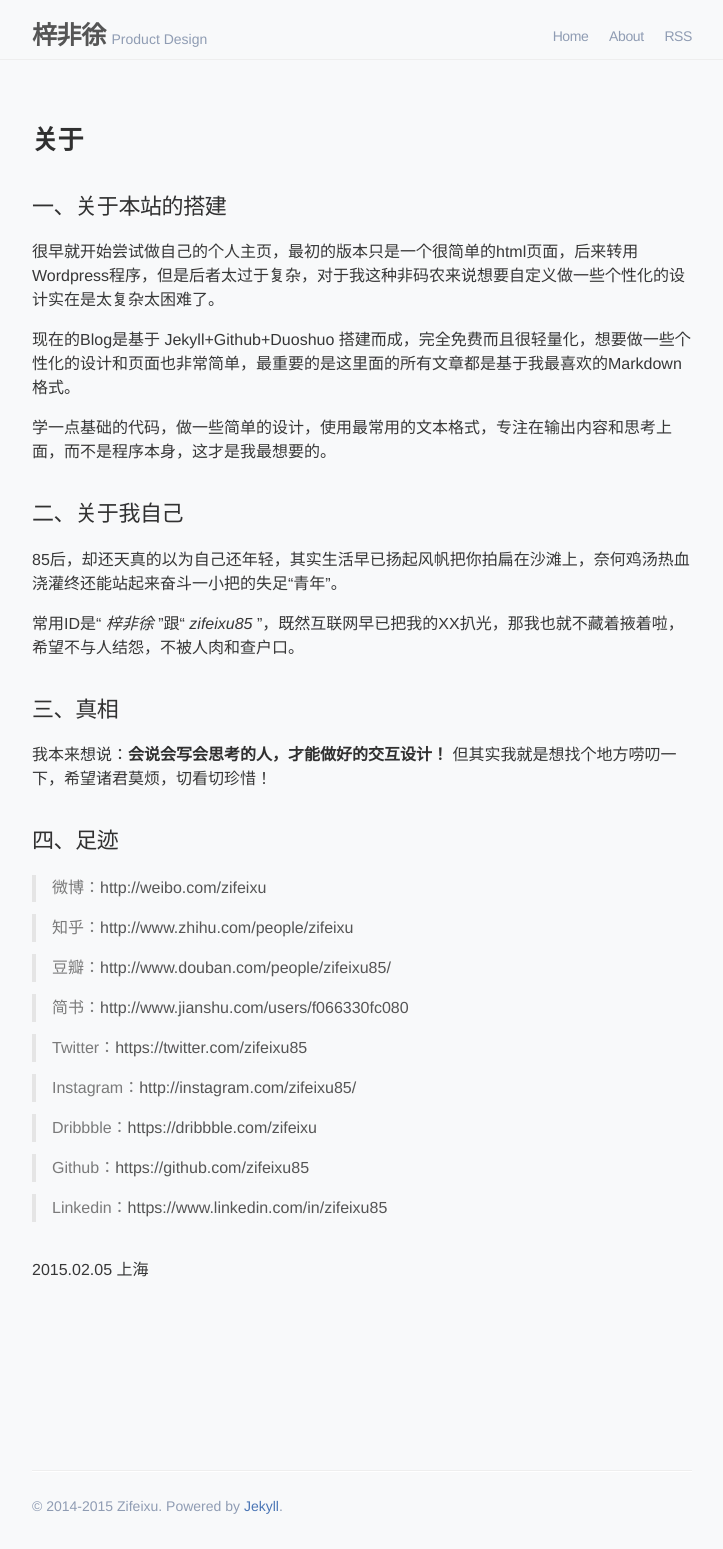
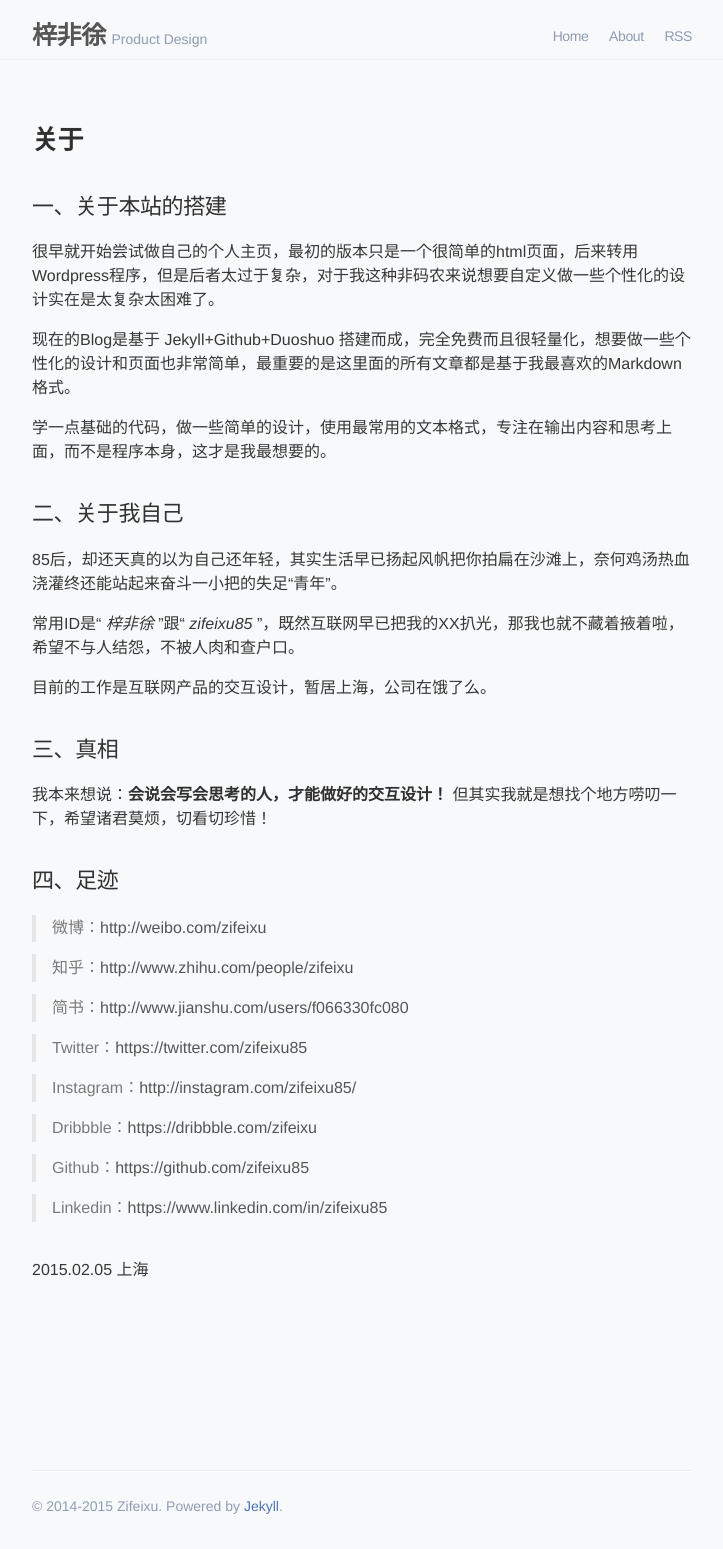
Before and after one commit to zifeixu85/zifeixu.github.io, a Jekyll site: the page built from about.md, in a window 1280 px wide. Shown: the whole page, without its empty margins (278-1001 px from the left). Built offline with Jekyll 4.4.1, drawn with Linux system fonts in a browser that asks for light colours; some web fonts are replaced; Markdown is read by kramdown in place of the engine named in the settings; comment, search, counter and statistics services are not loaded.

Commit message:
commit all

```diff
--- a/about.md
+++ b/about.md
@@ -18,6 +18,8 @@ title: 关于
 
 常用ID是“ *梓非徐* ”跟“ *zifeixu85* ”，既然互联网早已把我的XX扒光，那我也就不藏着掖着啦，希望不与人结怨，不被人肉和查户口。
 
+目前的工作是互联网产品的交互设计，暂居上海，公司在饿了么。
+
 ### 三、真相
 
 我本来想说：**会说会写会思考的人，才能做好的交互设计！** 但其实我就是想找个地方唠叨一下，希望诸君莫烦，切看切珍惜！
@@ -28,8 +30,6 @@ title: 关于
 >微博：[http://weibo.com/zifeixu](http://weibo.com/zifeixu)
 
 >知乎：[http://www.zhihu.com/people/zifeixu](http://www.zhihu.com/people/zifeixu)
-
->豆瓣：[http://www.douban.com/people/zifeixu85/](http://www.douban.com/people/zifeixu85/)
 
 >简书：[http://www.jianshu.com/users/f066330fc080](http://www.jianshu.com/users/f066330fc080)
 
```
